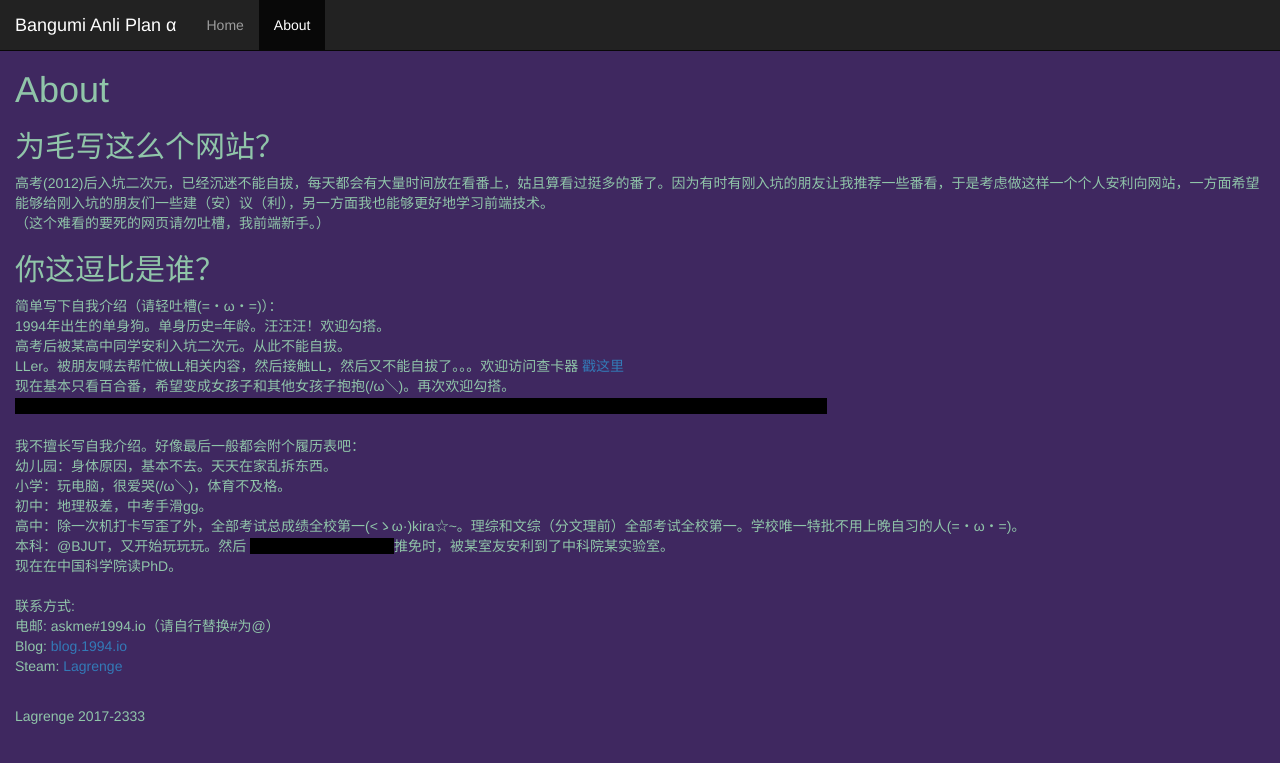
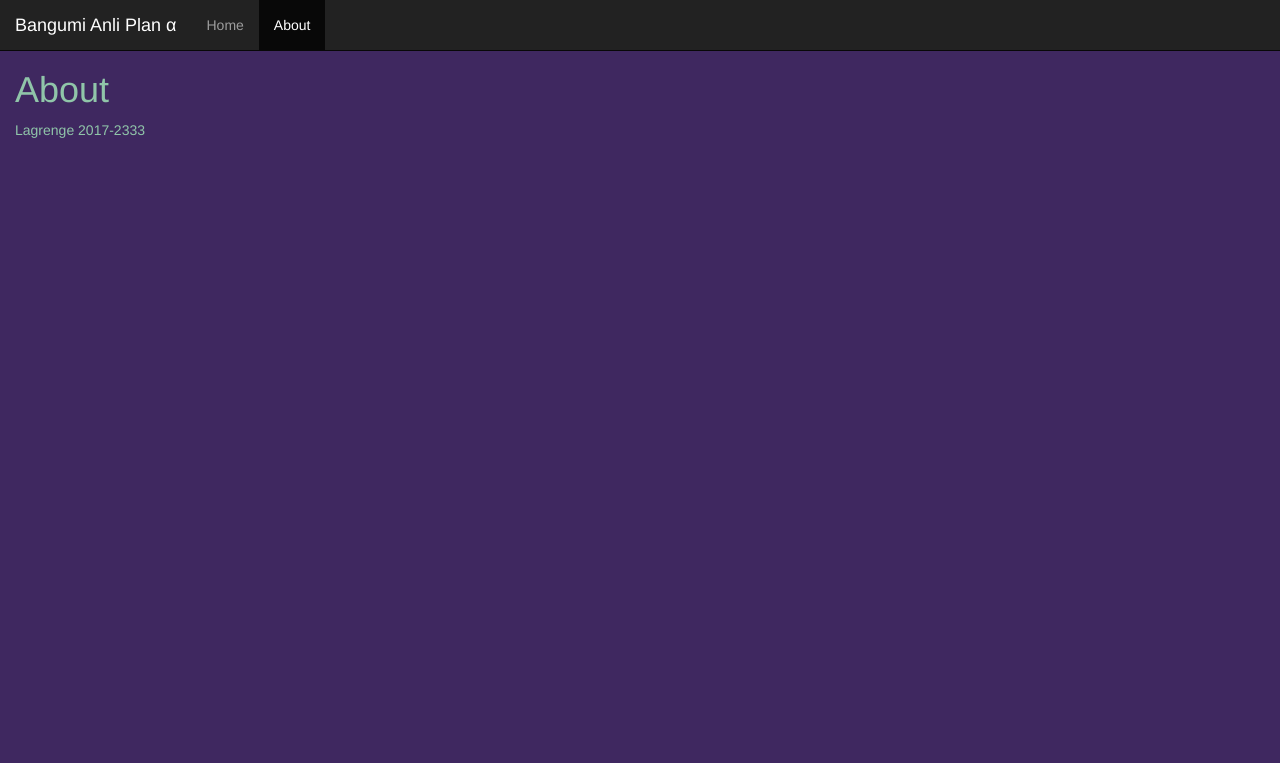
Before and after one commit to yangjun1994/bangumi_anli, a PHP site: page /about.php in a window 1280 px wide. Shown: the top 763 px of the page. Run offline with PHP 8.4, Linux system fonts and the light colour scheme; a stand-in replaces the project's code that opens the database connection; some libraries are stand-ins or nearby versions.

Commit message:
删除about.php里内容

```diff
--- a/about.php
+++ b/about.php
@@ -59,71 +59,7 @@
             <h1>
                 About
             </h1>
-            <h2>
-                为毛写这么个网站？
-            </h2>
-            <p>
-                高考(2012)后入坑二次元，已经沉迷不能自拔，每天都会有大量时间放在看番上，姑且算看过挺多的番了。因为有时有刚入坑的朋友让我推荐一些番看，于是考虑做这样一个个人安利向网站，一方面希望能够给刚入坑的朋友们一些建（安）议（利），另一方面我也能够更好地学习前端技术。
-                <br/>
-                （这个难看的要死的网页请勿吐槽，我前端新手。）
-            </p>
-            <h2>
-                你这逗比是谁？
-            </h2>
-            <p>
-                简单写下自我介绍（请轻吐槽(=・ω・=)）：
-                <br/>
-                1994年出生的单身狗。单身历史=年龄。汪汪汪！欢迎勾搭。
-                <br/>
-                高考后被某高中同学安利入坑二次元。从此不能自拔。
-                <br/>
-                LLer。被朋友喊去帮忙做LL相关内容，然后接触LL，然后又不能自拔了。。。欢迎访问查卡器
-                <a href="https://c.1994.io">
-                    戳这里
-                </a>
-                <br/>
-                现在基本只看百合番，希望变成女孩子和其他女孩子抱抱(/ω＼)。再次欢迎勾搭。
-                <br/>
-                <span class="heimu-about" title="(=・ω・=)">
-                    可爱的蓝孩子，性别认同似乎不正常（不考虑吃糖什么的），180cm+的偶（经）尔（常）在宿舍女装的Hentai，再次再次欢迎勾搭。
-                </span>
-                <br/>
-                <br/>
-                我不擅长写自我介绍。好像最后一般都会附个履历表吧：
-                <br/>
-                幼儿园：身体原因，基本不去。天天在家乱拆东西。
-                <br/>
-                小学：玩电脑，很爱哭(/ω＼)，体育不及格。
-                <br/>
-                初中：地理极差，中考手滑gg。
-                <br/>
-                高中：除一次机打卡写歪了外，全部考试总成绩全校第一(<ゝω·)kira☆~。理综和文综（分文理前）全部考试全校第一。学校唯一特批不用上晚自习的人(=・ω・=)。
-                <br/>
-                本科：@BJUT，又开始玩玩玩。然后
-                <span class="heimu-about" title="(=・ω・=)">
-                    名额多到和发大米似的
-                </span>
-                推免时，被某室友安利到了中科院某实验室。
-                <br/>
-                现在在中国科学院读PhD。
-                <br/>
-                <br/>
-                联系方式:
-                <br/>
-                电邮: askme#1994.io（请自行替换#为@）
-                <br/>
-                Blog:
-                <a href="https://blog.1994.io">
-                    blog.1994.io
-                </a>
-                <br/>
-                Steam:
-                <a href="https://steamcommunity.com/id/lagrenge/">
-                    Lagrenge
-                </a>
-                <br/>
-                <br/>
-            </p>
+
         </div>
         <div class="container-fluid">
             <footer class="center">
```
